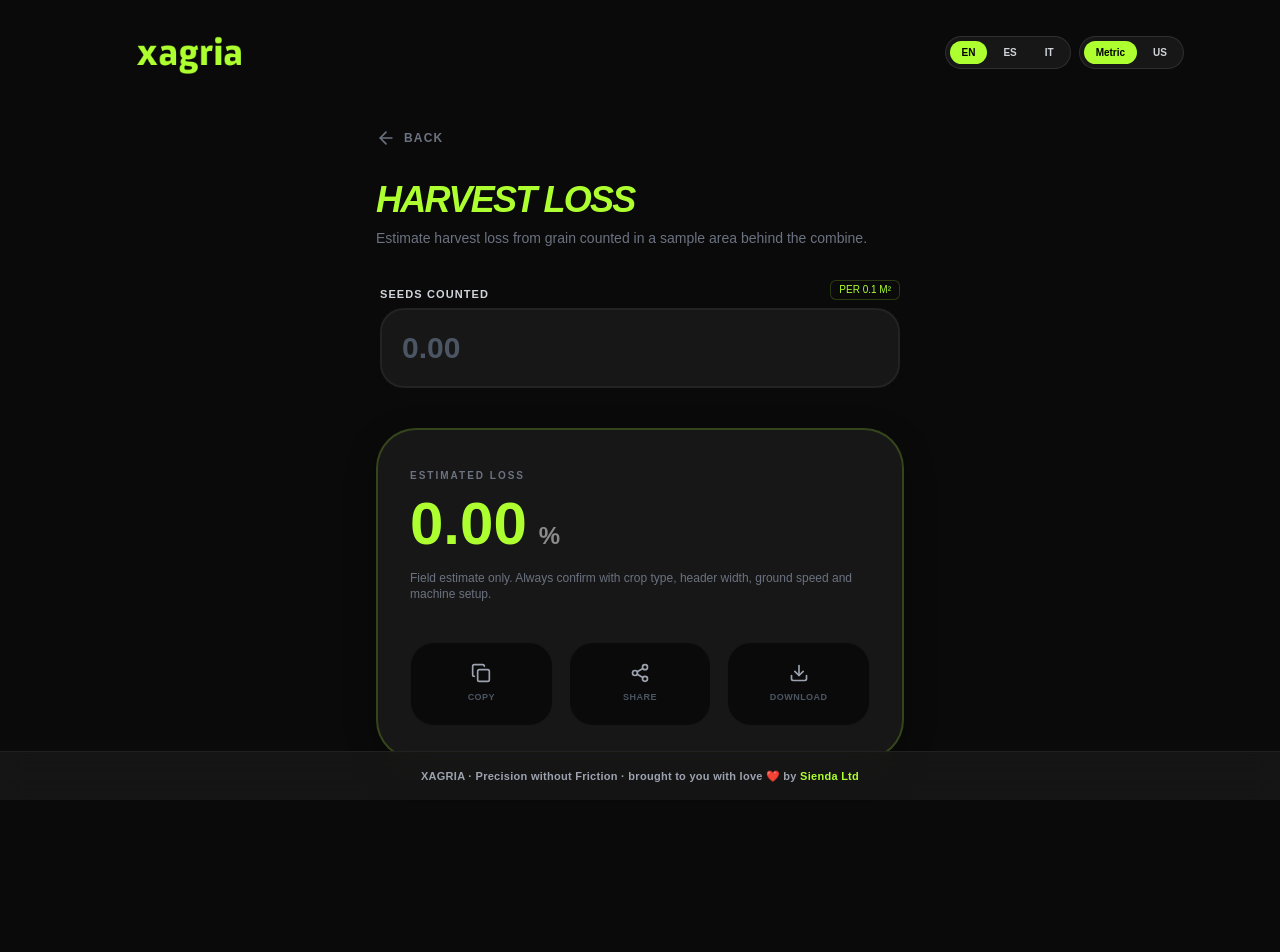
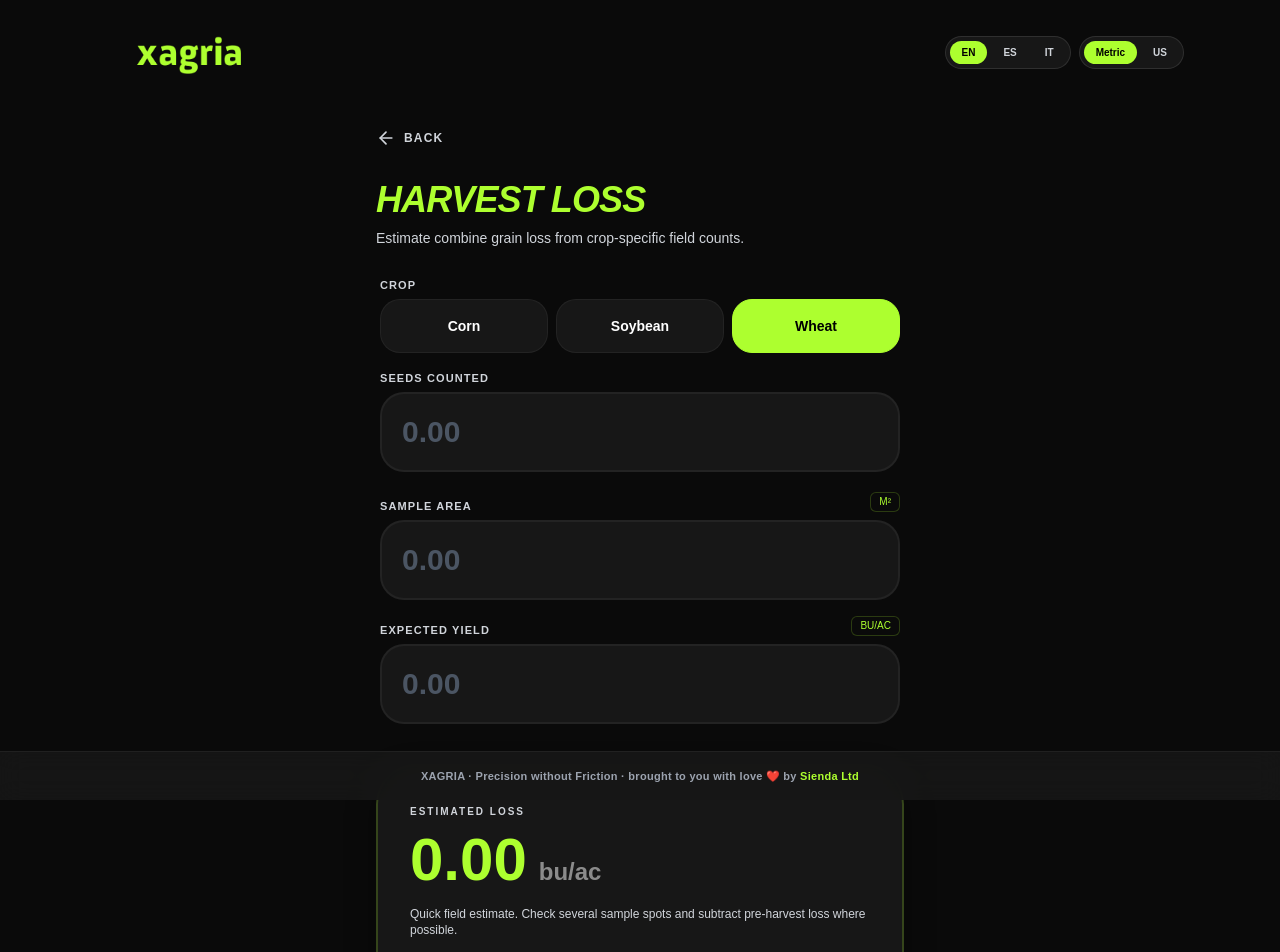
Before and after one commit to hubsienda/xagria, a Next.js app: page /en/harvest-loss in a window 1280 px wide. Shown: the top 952 px of the page. Before the commit the page ends 896 px from the top, so only its background shows below. Built offline with nearby package versions, Linux system fonts and the light colour scheme.

Commit message:
Update page.tsx

```diff
--- a/src/app/[locale]/harvest-loss/page.tsx
+++ b/src/app/[locale]/harvest-loss/page.tsx
@@ -1,65 +1,240 @@
 'use client';
 
 import React, {useMemo, useState} from 'react';
-import {useTranslations, useLocale} from 'next-intl';
+import {ArrowLeft} from 'lucide-react';
+import {useLocale} from 'next-intl';
+import {Link} from '@/i18n/routing';
 import {useAgri} from '@/context/AgriContext';
 import RuggedInput from '@/components/RuggedInput';
 import ActionButtons from '@/components/ActionButtons';
-import {ArrowLeft} from 'lucide-react';
-import {Link} from '@/i18n/routing';
-import {estimateHarvestLoss, getHarvestLossFactor, round} from '@/lib/agriMath';
+
+type LocaleCode = 'en' | 'es' | 'it';
+type CropType = 'corn' | 'soybean' | 'wheat';
+
+const copy = {
+  en: {
+    back: 'Back',
+    title: 'Harvest Loss',
+    desc: 'Estimate combine grain loss from crop-specific field counts.',
+    crop: 'Crop',
+    count: 'Seeds counted',
+    sampleArea: 'Sample area',
+    expectedYield: 'Expected yield',
+    result: 'Estimated loss',
+    resultUnit: 'bu/ac',
+    resultPercent: 'Estimated loss',
+    resultPercentUnit: '%',
+    note: 'Quick field estimate. Check several sample spots and subtract pre-harvest loss where possible.',
+    warning:
+      'Input out of realistic range. Please check the seed count, crop and sample area.'
+  },
+  es: {
+    back: 'Atrás',
+    title: 'Pérdida de cosecha',
+    desc: 'Estima la pérdida de grano de la cosechadora con recuentos específicos por cultivo.',
+    crop: 'Cultivo',
+    count: 'Semillas contadas',
+    sampleArea: 'Área de muestra',
+    expectedYield: 'Rendimiento esperado',
+    result: 'Pérdida estimada',
+    resultUnit: 'bu/ac',
+    resultPercent: 'Pérdida estimada',
+    resultPercentUnit: '%',
+    note: 'Estimación rápida de campo. Comprueba varios puntos y resta la pérdida previa a la cosecha cuando sea posible.',
+    warning:
+      'Valor fuera de un rango realista. Revisa el recuento, el cultivo y el área de muestra.'
+  },
+  it: {
+    back: 'Indietro',
+    title: 'Perdita di raccolta',
+    desc: 'Stima la perdita di granella della mietitrebbia con conteggi specifici per coltura.',
+    crop: 'Coltura',
+    count: 'Semi contati',
+    sampleArea: 'Area campione',
+    expectedYield: 'Resa attesa',
+    result: 'Perdita stimata',
+    resultUnit: 'bu/ac',
+    resultPercent: 'Perdita stimata',
+    resultPercentUnit: '%',
+    note: 'Stima rapida di campo. Controlla più punti campione e sottrai, se possibile, le perdite pre-raccolta.',
+    warning:
+      'Valore fuori da un intervallo realistico. Controlla conteggio, coltura e area campione.'
+  }
+} satisfies Record<LocaleCode, Record<string, string>>;
+
+function round(value: number, decimals = 2) {
+  const factor = 10 ** decimals;
+  return Math.round(value * factor) / factor;
+}
+
+function m2ToFt2(value: number) {
+  return value * 10.7639;
+}
+
+function getCropFactor(crop: CropType) {
+  if (crop === 'corn') return 2;
+  if (crop === 'soybean') return 4;
+  return 20;
+}
+
+function getCropLabel(locale: LocaleCode, crop: CropType) {
+  const labels = {
+    en: {corn: 'Corn', soybean: 'Soybean', wheat: 'Wheat'},
+    es: {corn: 'Maíz', soybean: 'Soja', wheat: 'Trigo'},
+    it: {corn: 'Mais', soybean: 'Soia', wheat: 'Grano'}
+  };
+
+  return labels[locale][crop];
+}
 
 export default function HarvestLossPage() {
-  const t = useTranslations();
-  const locale = useLocale();
+  const locale = (useLocale() as LocaleCode) || 'en';
+  const t = copy[locale] || copy.en;
   const {units} = useAgri();
   const isMetric = units === 'metric';
 
-  const [seeds, setSeeds] = useState<number | ''>('');
+  const [crop, setCrop] = useState<CropType>('wheat');
+  const [count, setCount] = useState<number | ''>('');
+  const [sampleArea, setSampleArea] = useState<number | ''>('');
+  const [expectedYield, setExpectedYield] = useState<number | ''>('');
 
-  const factor = getHarvestLossFactor(units);
-  const lossResult = useMemo(() => round(estimateHarvestLoss(Number(seeds || 0), factor), 2), [seeds, factor]);
+  const result = useMemo(() => {
+    const seeds = Number(count || 0);
+    const area = Number(sampleArea || 0);
+    const expected = Number(expectedYield || 0);
 
-  const resultUnit = isMetric ? '%' : 'bu/ac';
-  const sampleUnit = isMetric ? 'per 0.1 m²' : 'per ft²';
+    if (seeds <= 0 || area <= 0) {
+      return {
+        lossBuAc: 0,
+        lossPercent: 0,
+        invalid: false
+      };
+    }
 
-  const exportText = `${t('HarvestLoss.name')}\n${t('HarvestLoss.labelSeeds')}: ${seeds || 0} ${sampleUnit}\n${t('HarvestLoss.result')}: ${lossResult} ${resultUnit}`;
+    const areaFt2 = isMetric ? m2ToFt2(area) : area;
+    const seedsPerFt2 = seeds / areaFt2;
+    const factor = getCropFactor(crop);
+    const lossBuAc = seedsPerFt2 / factor;
+
+    const unrealistic =
+      seedsPerFt2 > 500 || lossBuAc > 150 || areaFt2 <= 0 || !Number.isFinite(lossBuAc);
+
+    const lossPercent =
+      expected > 0 && lossBuAc > 0 ? (lossBuAc / expected) * 100 : 0;
+
+    return {
+      lossBuAc: unrealistic ? 0 : round(lossBuAc, 2),
+      lossPercent: unrealistic ? 0 : round(lossPercent, 2),
+      invalid: unrealistic
+    };
+  }, [count, sampleArea, expectedYield, crop, isMetric]);
+
+  const sampleAreaUnit = isMetric ? 'm²' : 'ft²';
+
+  const exportText =
+    `${t.title}\n` +
+    `${t.crop}: ${getCropLabel(locale, crop)}\n` +
+    `${t.count}: ${count || 0}\n` +
+    `${t.sampleArea}: ${sampleArea || 0} ${sampleAreaUnit}\n` +
+    `${t.expectedYield}: ${expectedYield || 0} bu/ac\n` +
+    `${t.result}: ${result.lossBuAc} ${t.resultUnit}\n` +
+    `${t.resultPercent}: ${result.lossPercent} ${t.resultPercentUnit}`;
 
   return (
     <div className="mx-auto max-w-xl p-6">
       <Link
         href="/"
         locale={locale}
-        className="mb-8 inline-flex items-center text-gray-500 transition-colors hover:text-brand"
+        className="mb-8 inline-flex items-center text-gray-300 transition-colors hover:text-brand"
       >
         <ArrowLeft size={20} className="mr-2" />
-        <span className="text-xs font-bold uppercase tracking-widest">{t('Common.back')}</span>
+        <span className="text-xs font-bold uppercase tracking-widest">{t.back}</span>
       </Link>
 
-      <h1 className="mb-2 text-4xl font-black uppercase tracking-tighter text-brand italic">
-        {t('HarvestLoss.name')}
+      <h1 className="mb-2 text-3xl font-black uppercase tracking-tight text-brand italic sm:text-4xl">
+        {t.title}
       </h1>
-      <p className="mb-8 text-sm text-gray-500">{t('HarvestLoss.desc')}</p>
 
-      <RuggedInput
-        label={t('HarvestLoss.labelSeeds')}
-        unit={sampleUnit}
-        value={seeds}
-        onChange={setSeeds}
-      />
+      <p className="mb-8 text-sm text-gray-300">{t.desc}</p>
+
+      <div className="mb-5 px-1">
+        <div className="mb-2 flex items-end justify-between gap-3">
+          <label className="text-[11px] font-bold uppercase tracking-widest leading-none text-gray-300">
+            {t.crop}
+          </label>
+        </div>
+
+        <div className="grid grid-cols-3 gap-2">
+          {(['corn', 'soybean', 'wheat'] as const).map((item) => (
+            <button
+              key={item}
+              type="button"
+              onClick={() => setCrop(item)}
+              className={`rounded-[1.25rem] border p-4 text-sm font-black transition-all ${
+                crop === item
+                  ? 'border-brand bg-brand text-black'
+                  : 'border-white/5 bg-surface text-white'
+              }`}
+            >
+              {getCropLabel(locale, item)}
+            </button>
+          ))}
+        </div>
+      </div>
+
+      <div className="space-y-4">
+        <RuggedInput
+          label={t.count}
+          unit=""
+          value={count}
+          onChange={setCount}
+        />
+
+        <RuggedInput
+          label={t.sampleArea}
+          unit={sampleAreaUnit}
+          value={sampleArea}
+          onChange={setSampleArea}
+        />
+
+        <RuggedInput
+          label={t.expectedYield}
+          unit="bu/ac"
+          value={expectedYield}
+          onChange={setExpectedYield}
+        />
+      </div>
 
       <div className="mt-10 rounded-[2.5rem] border-2 border-brand/20 bg-surface p-8 shadow-panel">
-        <span className="text-[10px] font-black uppercase tracking-[0.2em] text-gray-500">
-          {t('HarvestLoss.result')}
-        </span>
-        <div className="mt-2 flex items-baseline gap-3 text-6xl font-black text-brand">
-          {lossResult.toFixed(2)}
-          <span className="text-2xl font-bold text-white/50">{resultUnit}</span>
-        </div>
+        {result.invalid ? (
+          <div className="text-sm font-bold text-brand">{t.warning}</div>
+        ) : (
+          <>
+            <span className="text-[10px] font-black uppercase tracking-[0.2em] text-gray-300">
+              {t.result}
+            </span>
 
-        <p className="mt-4 text-xs text-gray-500">{t('HarvestLoss.note')}</p>
+            <div className="mt-2 flex items-baseline gap-3 text-6xl font-black text-brand">
+              {result.lossBuAc.toLocaleString(undefined, {
+                minimumFractionDigits: 2,
+                maximumFractionDigits: 2
+              })}
+              <span className="text-2xl font-bold text-white/50">{t.resultUnit}</span>
+            </div>
 
-        <ActionButtons valueText={exportText} fileName="xagria-harvest-loss.txt" />
+            {Number(expectedYield || 0) > 0 ? (
+              <div className="mt-4 text-sm text-gray-300">
+                {t.resultPercent}:{' '}
+                <span className="font-bold text-white">{result.lossPercent}</span>{' '}
+                {t.resultPercentUnit}
+              </div>
+            ) : null}
+
+            <p className="pt-4 text-xs text-gray-300">{t.note}</p>
+
+            <ActionButtons valueText={exportText} fileName="xagria-harvest-loss.txt" />
+          </>
+        )}
       </div>
     </div>
   );
```
